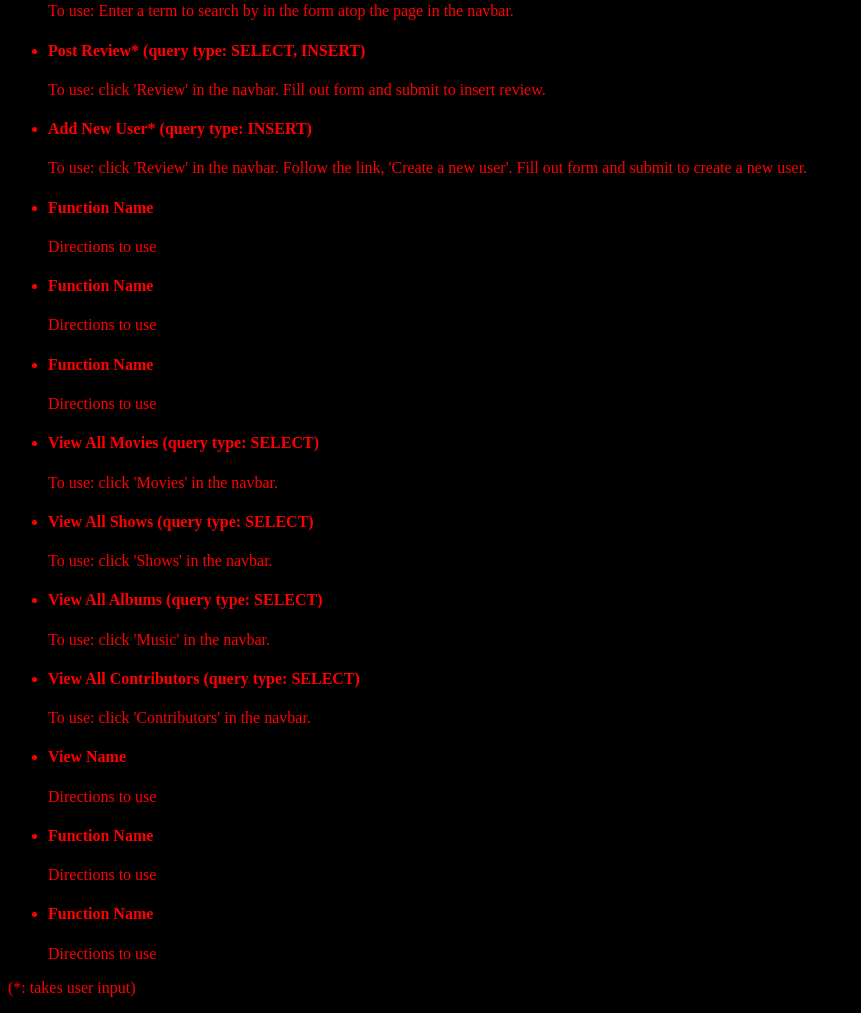
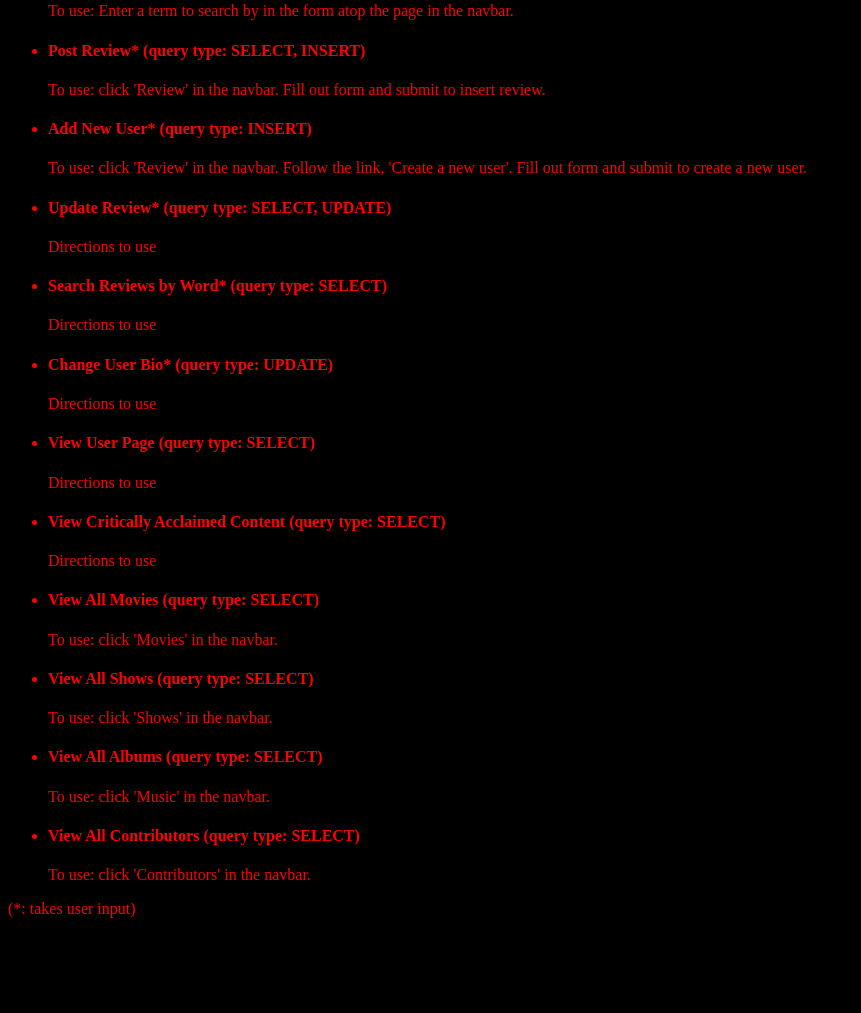
Before and after one commit to braddeibert/one_word_reviews, a PHP site: page /pages/admin.html in a window 1280 px wide. Shown: the part 203-1216 px from the top of the page, without its empty margins (0-861 px from the left). After the commit the page ends 1121 px from the top, so only its background shows below. Run offline with PHP 8.4, Linux system fonts and the light colour scheme.

Commit message:
Add files via upload

```diff
--- a/php/pages/admin.html
+++ b/php/pages/admin.html
@@ -23,15 +23,23 @@
 	<p>To use: click 'Review' in the navbar. Follow the link, 'Create a new user'. Fill out form and submit to create a new user. </p>
 	</li>
 	<li>
-	<h4>Function Name</h4>
+	<h4>Update Review* (query type: SELECT, UPDATE)</h4>
 	<p>Directions to use</p>
 	</li>
 	<li>
-	<h4>Function Name</h4>
+	<h4>Search Reviews by Word* (query type: SELECT)</h4>
 	<p>Directions to use</p>
 	</li>
 	<li>
-	<h4>Function Name</h4>
+	<h4>Change User Bio* (query type: UPDATE)</h4>
+	<p>Directions to use</p>
+	</li>
+	<li>
+	<h4>View User Page (query type: SELECT)</h4>
+	<p>Directions to use</p>
+	</li>
+	<li>
+	<h4>View Critically Acclaimed Content (query type: SELECT)</h4>
 	<p>Directions to use</p>
 	</li>
 	<li>
@@ -50,18 +58,6 @@
 	<h4>View All Contributors (query type: SELECT)</h4>
 	<p>To use: click 'Contributors' in the navbar.</p>
 	</li>
-	<li>
-	<h4>View Name</h4>
-	<p>Directions to use</p>
-	</li>
-	<li>
-	<h4>Function Name</h4>
-	<p>Directions to use</p>
-	</li>
-	<li>
-	<h4>Function Name</h4>
-	<p>Directions to use</p>
-	</li>
 </ul>
 <p>(*: takes user input)</p>
 
```
Also changed, not shown: php/pages/review.php (+39 -1 lines).
